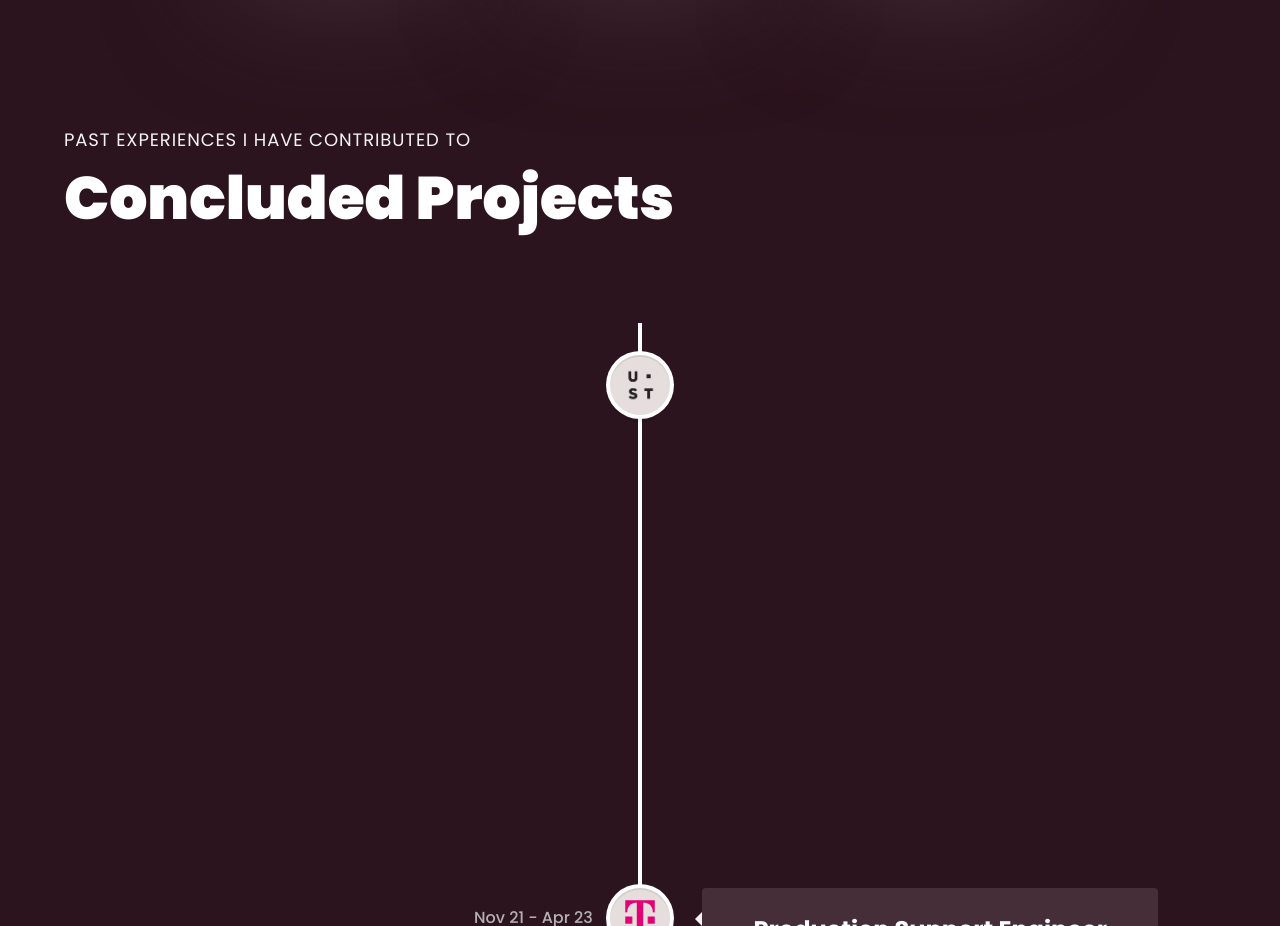
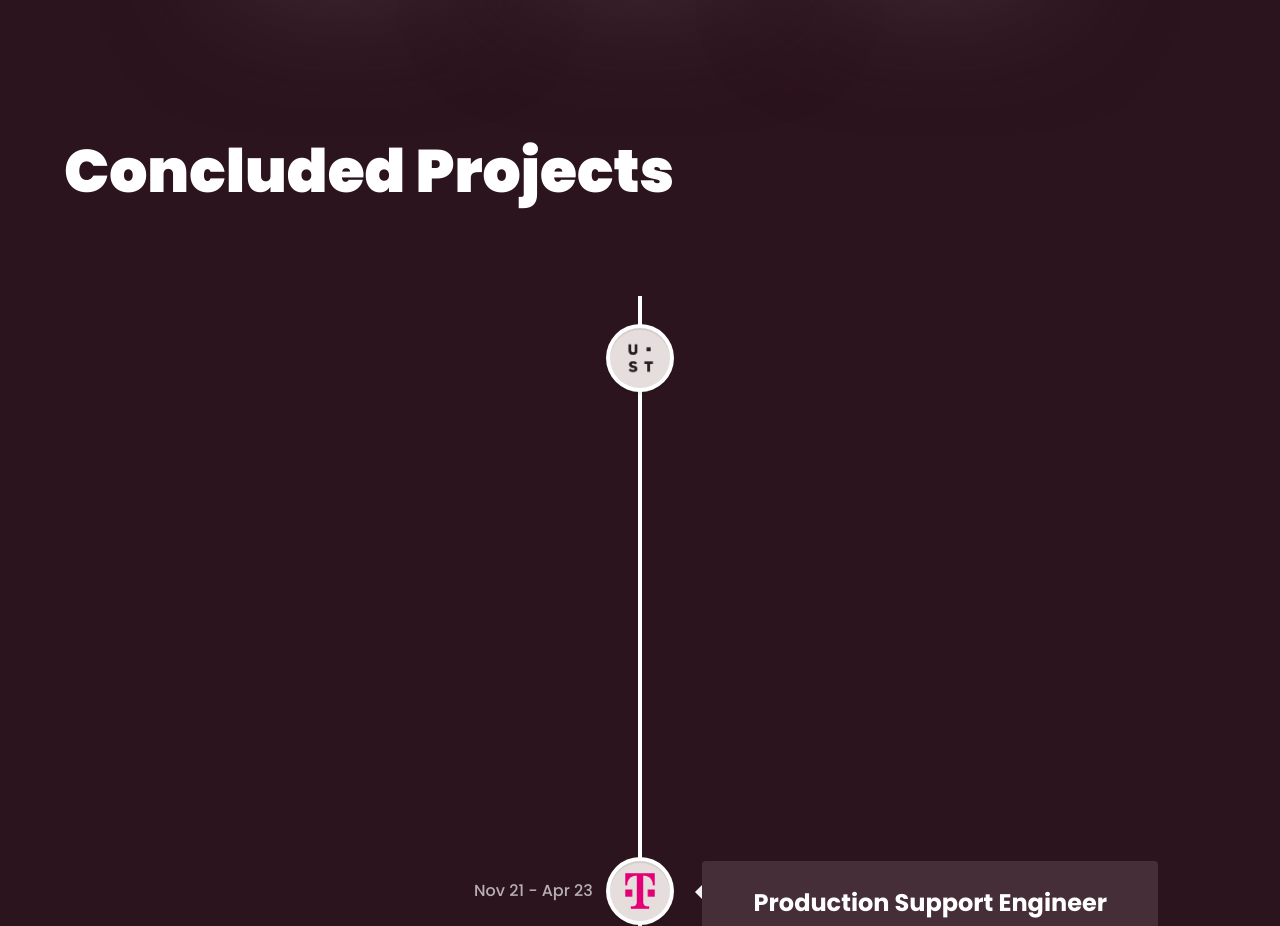
Before and after one commit to Mpartz21/Miguels-Portfolio, a React (Vite) app: page / in a window 1280 px wide. Shown: the part 1300-2226 px from the top of the page. Built offline with nearby package versions, Linux system fonts and the light colour scheme.

Commit message:
take out "past ..."

```diff
--- a/src/components/Experience.jsx
+++ b/src/components/Experience.jsx
@@ -52,7 +52,6 @@ const Experience = () => {
     <>
       <motion.div variants={textVariant()}
       >
-        <p className={styles.sectionSubText}>Past Experiences I have contributed to</p>
         <h2 className={styles.sectionHeadText}>Concluded Projects</h2>
       </motion.div>
       <div className='mt-20 flex flex-col'
```
